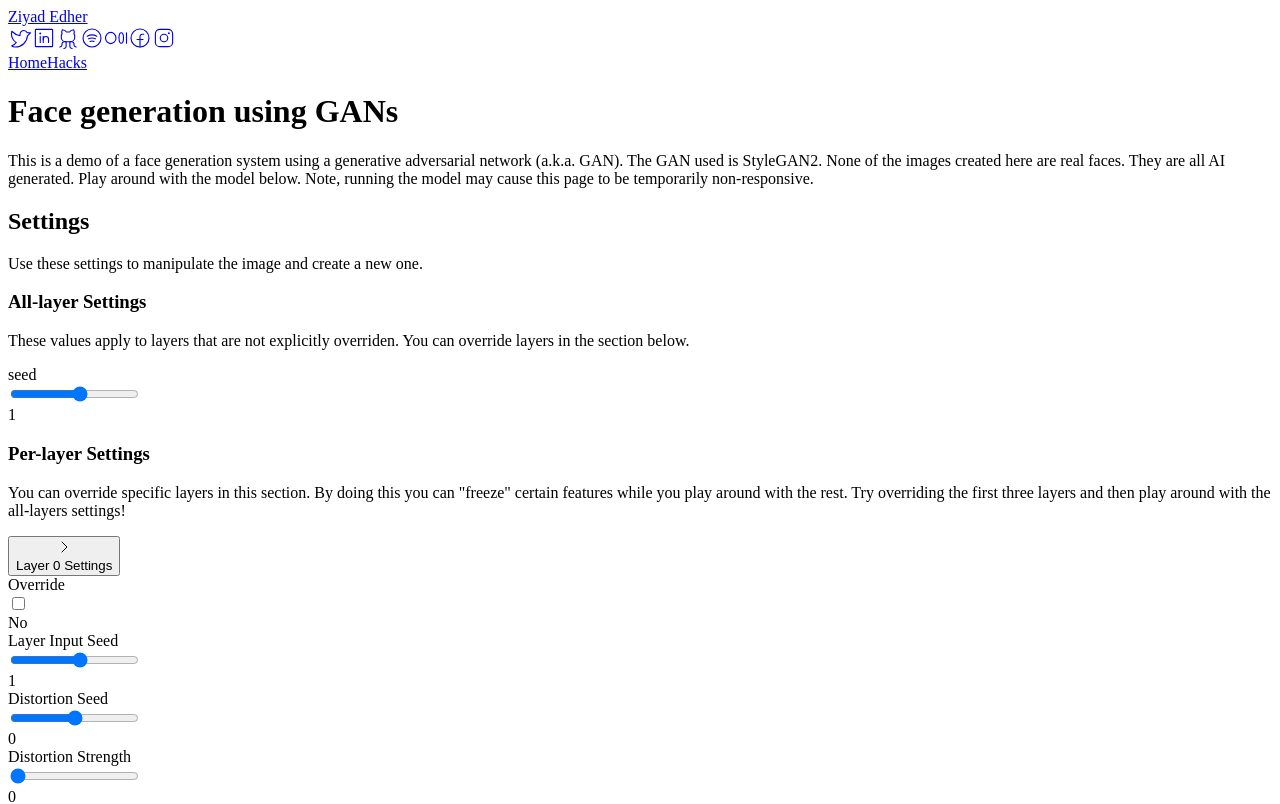
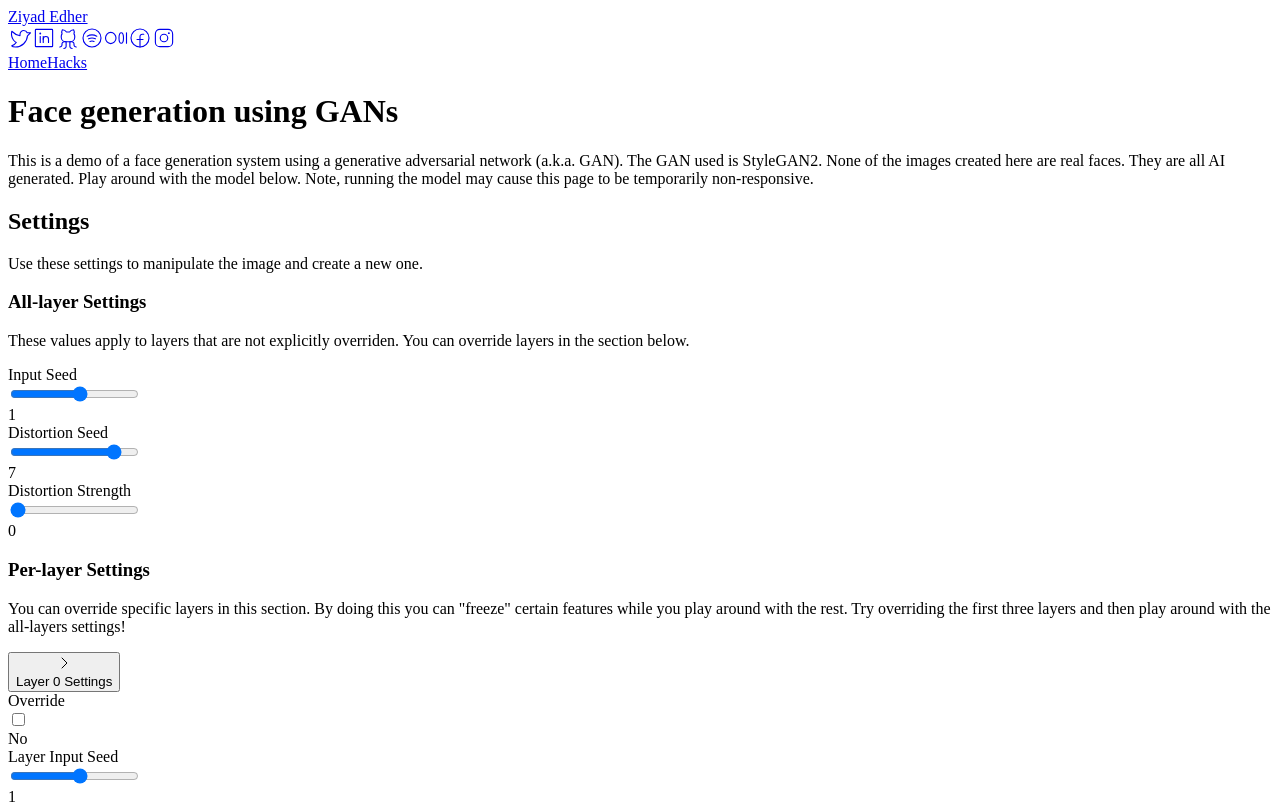
Before and after one commit to ziyadedher/ziyadedher, a Next.js app: page /hacks/darkarts in a window 1280 px wide. Shown: the top 804 px of the page. Built offline with nearby package versions, Linux system fonts and the light colour scheme; no server answers.

Commit message:
Add last settings and polish up

```diff
--- a/src/components/goofs/darkarts/generated_image_canvas.tsx
+++ b/src/components/goofs/darkarts/generated_image_canvas.tsx
@@ -117,7 +117,7 @@ const GeneratedImageCanvas: React.FunctionComponent<
       imageData.height * 4
     );
 
-    context.font = "48px Comic Sans";
+    context.font = "32px Comic Sans";
     context.strokeStyle = "white";
     context.lineWidth = 4;
     context.strokeText("ziyadedher.com/faces", 24, 1000);
@@ -126,7 +126,7 @@ const GeneratedImageCanvas: React.FunctionComponent<
 
   return (
     <div className="overflow-hidden relative w-full rounded-lg">
-      <canvas ref={canvasRef} className="w-full" />
+      <canvas ref={canvasRef} width={1024} height={1024} className="w-full" />
       <canvas ref={otherCanvasRef} className="hidden" />
       {imageData === null ? (
         <div className="flex absolute top-0 left-0 flex-col justify-center items-center p-16 w-full h-full text-center bg-gray-800">
--- a/src/pages/hacks/darkarts.tsx
+++ b/src/pages/hacks/darkarts.tsx
@@ -246,6 +246,10 @@ const Darkarts: NextPage = () => {
   const [imageData, setImageData] = useState<ImageData | null>(null);
 
   const [seed, setSeed] = useState(Math.round(Math.random() * 20 - 10));
+  const [distortionSeed, setDistortionSeed] = useState(
+    Math.round(Math.random() * 20 - 10)
+  );
+  const [distortionStrength, setDistortionStrength] = useState(0);
   const [layerInputSeeds, setLayerInputSeeds] = useReducer<
     LayerValuesReducer<number>
   >(layerValuesReducer, getDefaultLayerValues(0));
@@ -271,9 +275,11 @@ const Darkarts: NextPage = () => {
     LayerKeys.forEach((key) => {
       if (!layerOverriden[key]) {
         setLayerInputSeeds({ key, value: seed });
+        setLayerDistortionSeeds({ key, value: distortionSeed });
+        setLayerDistortionStrengths({ key, value: distortionStrength });
       }
     });
-  }, [seed, layerOverriden]);
+  }, [seed, layerOverriden, distortionSeed, distortionStrength]);
 
   const generateImage = useCallback(async (): Promise<void> => {
     if (model === null) {
@@ -293,6 +299,18 @@ const Darkarts: NextPage = () => {
     // eslint-disable-next-line @typescript-eslint/prefer-readonly-parameter-types -- React.ChangeEventHandler
     useCallback((e) => {
       setSeed(Number(e.target.value));
+    }, []);
+
+  const handleDistortionSeedChange: React.ChangeEventHandler<HTMLInputElement> =
+    // eslint-disable-next-line @typescript-eslint/prefer-readonly-parameter-types -- React.ChangeEventHandler
+    useCallback((e) => {
+      setDistortionSeed(Number(e.target.value));
+    }, []);
+
+  const handleDistortionStrengthChange: React.ChangeEventHandler<HTMLInputElement> =
+    // eslint-disable-next-line @typescript-eslint/prefer-readonly-parameter-types -- React.ChangeEventHandler
+    useCallback((e) => {
+      setDistortionStrength(Number(e.target.value));
     }, []);
 
   const handleLoadGeneratorClick: React.MouseEventHandler<HTMLButtonElement> =
@@ -459,15 +477,47 @@ const Darkarts: NextPage = () => {
                   These values apply to layers that are not explicitly
                   overriden. You can override layers in the section below.
                 </p>
-                <div className="flex flex-col gap-8 mt-4">
-                  <SettingItem label="seed" labelFor="seed-input" value={seed}>
+                <div className="flex flex-col gap-2 mt-4">
+                  <SettingItem
+                    label="Input Seed"
+                    labelFor="inputSeed"
+                    value={seed}
+                  >
                     <RangeSliderInput
-                      id="seed-input"
+                      id="inputSeed"
                       value={seed}
                       min={-10}
                       max={10}
                       step={0.1}
                       onChange={handleSeedChange}
+                    />
+                  </SettingItem>
+                  <SettingItem
+                    label="Distortion Seed"
+                    labelFor="distortionSeed"
+                    value={distortionSeed}
+                  >
+                    <RangeSliderInput
+                      id="distortionSeed"
+                      value={distortionSeed}
+                      min={-10}
+                      max={10}
+                      step={0.1}
+                      onChange={handleDistortionSeedChange}
+                    />
+                  </SettingItem>
+                  <SettingItem
+                    label="Distortion Strength"
+                    labelFor="distortionStrength"
+                    value={distortionStrength}
+                  >
+                    <RangeSliderInput
+                      id="distortionStrength"
+                      value={distortionStrength}
+                      min={0}
+                      max={10}
+                      step={0.1}
+                      onChange={handleDistortionStrengthChange}
                     />
                   </SettingItem>
                 </div>
```
